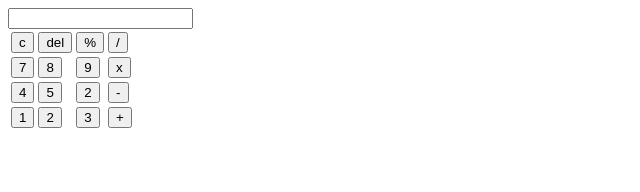
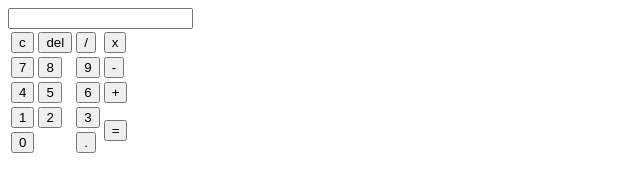
Before and after one commit to theAdityaNVS/material-calculator-web, a plain HTML site: page index.html in a window 1280 px wide. Shown: the whole page, without its empty margins (0-640 px from the left). Drawn offline with Linux system fonts and the light colour scheme.

Commit message:
added additional classes

```diff
--- a/index.html
+++ b/index.html
@@ -4,40 +4,46 @@
     <meta charset="UTF-8">
     <meta name="viewport" content="width=device-width, initial-scale=1.0">
     <title>Calculator</title>
+    <script src="script.js" type="text/javascript"></script>
     <link rel="stylesheet" type="text/css" href="styles.css">
 </head>
 <body>
     <main>
-        <form name="form">
-            <input type="text" class="display">
+        <div class="container">
+            <form name="calci" class="calci-form">
+                <input type="text" name="display" class="calci-display">
             </form>
             <table>
-            <tr>
-                <td><input type="button" value="c"></td>
-                <td><input type="button" value="del"></td>
-                <td><input type="button" value="%"></td>
-                <td><input type="button" value="/"></td>
+                <tr class="row1">
+                    <td><input class="btn danger-btn" type="button" value="c" onclick="clearDisplay()"></td>
+                    <td><input class="btn danger-btn" type="button" value="del" onclick="deleteInput()"></td>
+                    <td><input class="btn alt-btn" type="button" value="/" onclick="selectInput('/')"></td>
+                    <td><input class="btn alt-btn" type="button" value="x" onclick="selectInput('x')"></td>
                 </tr>
-            <tr>
-                <td><input type="button" value="7"></td>
-                <td><input type="button" value="8"></td>
-                <td><input type="button" value="9"></td>
-                <td><input type="button" value="x"></td>
+                <tr class="row2">
+                    <td><input class="btn" type="button" value="7" onclick="selectInput(7)"></td>
+                    <td><input class="btn" type="button" value="8" onclick="selectInput(8)"></td>
+                    <td><input class="btn" type="button" value="9" onclick="selectInput(9)"></td>
+                    <td><input class="btn alt-btn" type="button" value="-" onclick="selectInput('-')"></td>
                 </tr>
-            <tr>
-                <td><input type="button" value="4"></td>
-                <td><input type="button" value="5"></td>
-                <td><input type="button" value="2"></td>
-                <td><input type="button" value="-"></td>
+                <tr class="row3">
+                    <td><input class="btn" type="button" value="4" onclick="selectInput(4)"></td>
+                    <td><input class="btn" type="button" value="5" onclick="selectInput(5)"></td>
+                    <td><input class="btn" type="button" value="6" onclick="selectInput(6)"></td>
+                    <td><input class="btn alt-btn" type="button" value="+" onclick="selectInput('+')"></td>
                 </tr>
-            <tr>
-                <td><input type="button" value="1"></td>
-                <td><input type="button" value="2"></td>
-                <td><input type="button" value="3"></td>
-                <td><input type="button" value="+"></td>
+                <tr class="row4">
+                    <td><input class="btn" type="button" value="1" onclick="selectInput(1)"></td>
+                    <td><input class="btn" type="button" value="2" onclick="selectInput(2)"></td>
+                    <td><input class="btn" type="button" value="3" onclick="selectInput(3)"></td>
+                    <td rowspan="2"><input class="btn equal-btn" type="button" value="=" onclick="equals()"></td>
+                </tr>
+                <tr class="row5">
+                    <td colspan="2"><input class="btn zero-btn" type="button" value="0" onclick="selectInput(0)"></td>
+                    <td><input class="btn alt-btn" type="button" value="." onclick="selectInput('.')"></td>
                 </tr>
             </table>
+        </div>
     </main>
-    <script src="script.js" type="text/javascript"></script>
 </body>
 </html>
```
Lines whose indentation alone changed are shown as unchanged.
